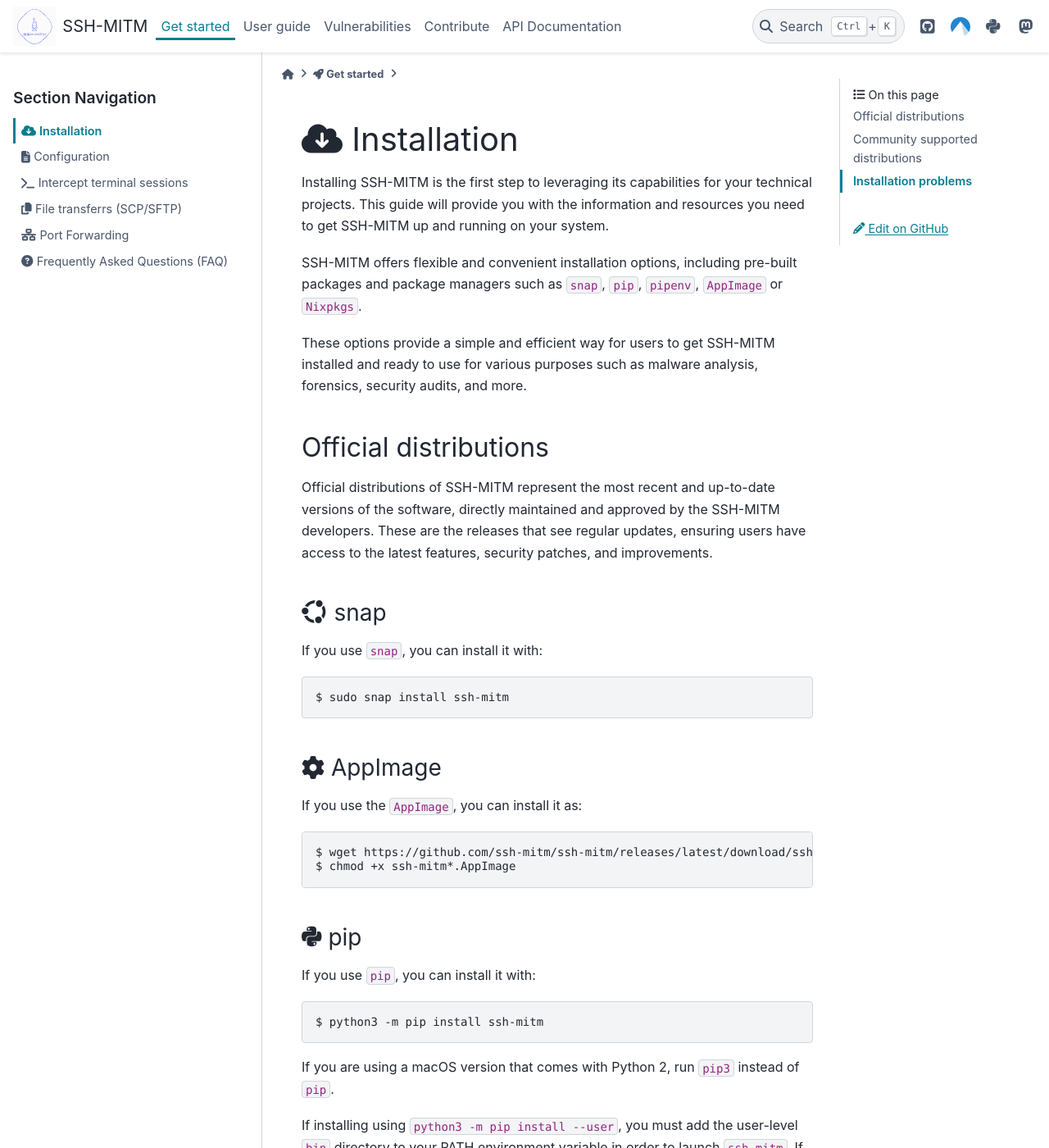
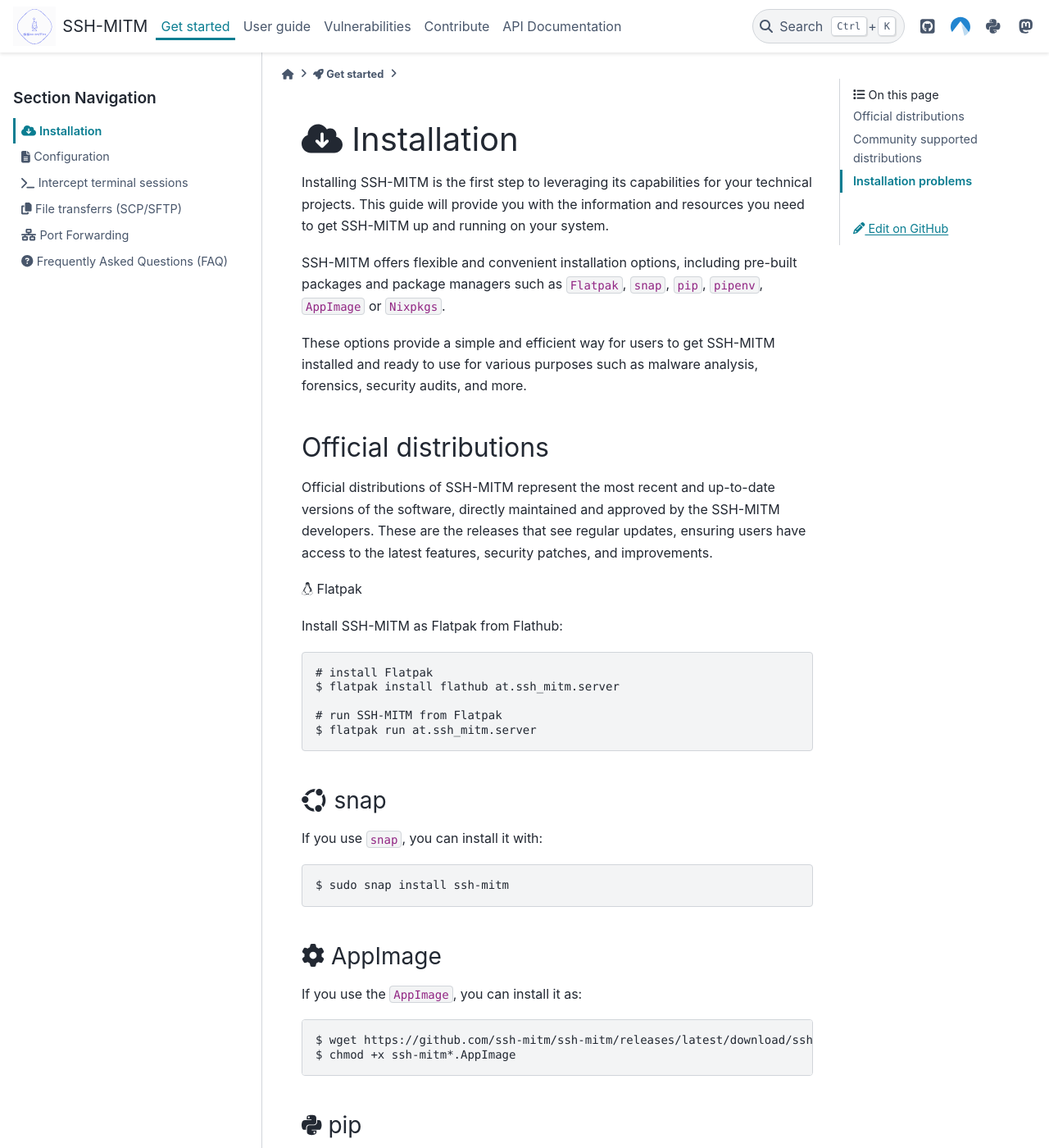
Before and after one commit to ssh-mitm/ssh-mitm, a Sphinx documentation site: the page built from doc/get_started/installation.rst, in a window 1280 px wide and 1400 px high. Shown: the whole window at 82% size. Built offline with Sphinx 7.4.7 and the PyData theme 0.15.4, drawn with Linux system fonts in a browser that asks for light colours; pages that are not in the unit, such as notebooks, are missing from menus.

Commit message:
added flatpak to install guide

```diff
--- a/doc/get_started/installation.rst
+++ b/doc/get_started/installation.rst
@@ -9,7 +9,7 @@
 running on your system.
 
 SSH-MITM offers flexible and convenient installation options, including pre-built packages
-and package managers such as ``snap``, ``pip``, ``pipenv``, ``AppImage`` or ``Nixpkgs``.
+and package managers such as ``Flatpak``, ``snap``, ``pip``, ``pipenv``, ``AppImage`` or ``Nixpkgs``.
 
 These options provide a simple and efficient way for users to get SSH-MITM installed
 and ready to use for various purposes such as malware analysis, forensics, security audits, and more.
@@ -20,6 +20,18 @@
 Official distributions of SSH-MITM represent the most recent and up-to-date versions of the software,
 directly maintained and approved by the SSH-MITM developers. These are the releases that see regular updates,
 ensuring users have access to the latest features, security patches, and improvements.
+
+:fab:`linux` Flatpak
+
+Install SSH-MITM as Flatpak from Flathub:
+
+.. code-block:: none
+
+    # install Flatpak
+    $ flatpak install flathub at.ssh_mitm.server
+
+    # run SSH-MITM from Flatpak
+    $ flatpak run at.ssh_mitm.server
 
 :fab:`ubuntu` snap
 ------------------
@@ -40,7 +52,6 @@
 
     $ wget https://github.com/ssh-mitm/ssh-mitm/releases/latest/download/ssh-mitm-x86_64.AppImage
     $ chmod +x ssh-mitm*.AppImage
-
 
 
 :fab:`python` pip
```
Also changed, not shown: README.md (+5 -1 lines), doc/index.rst (+13 -0 lines).
